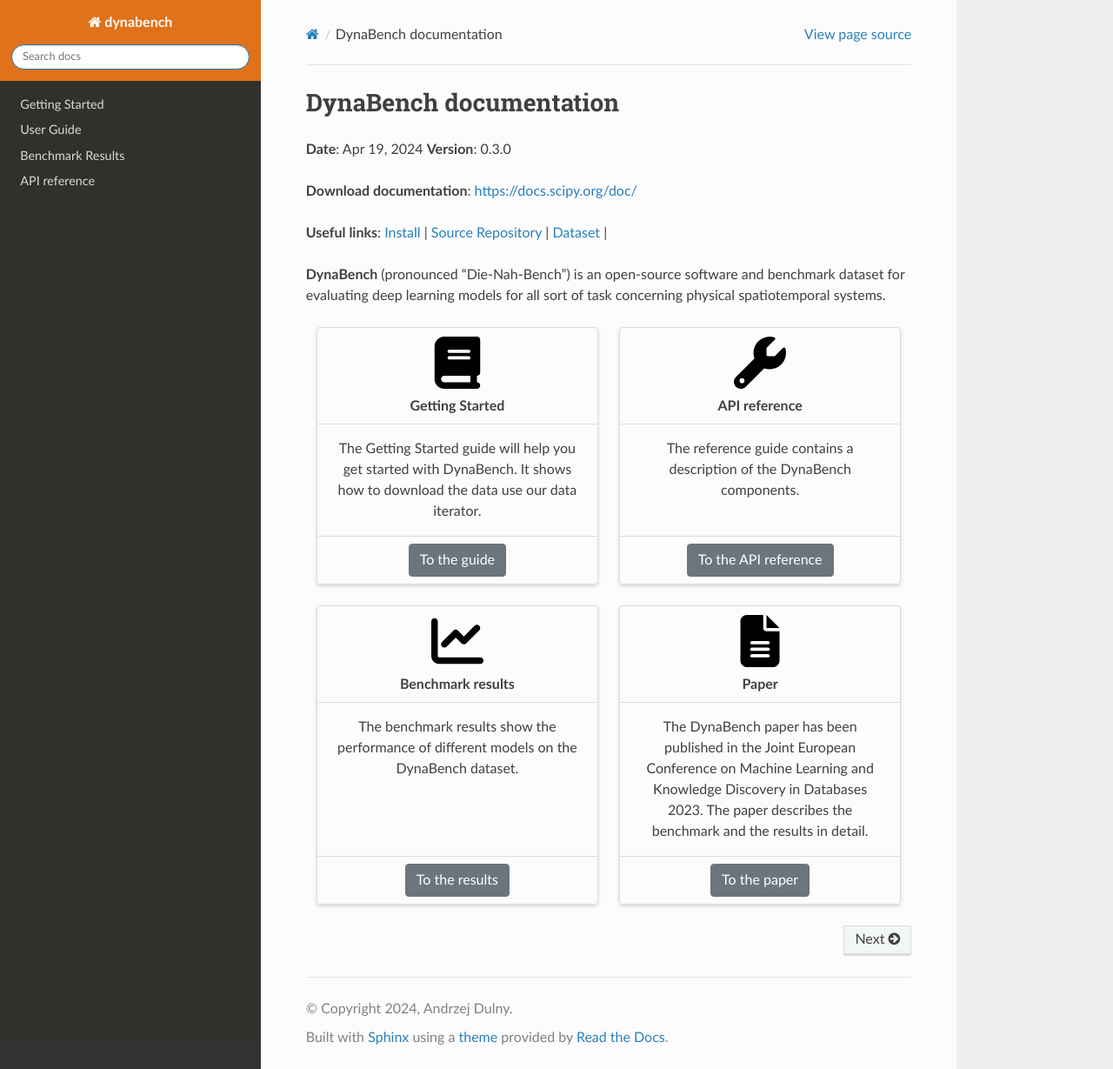
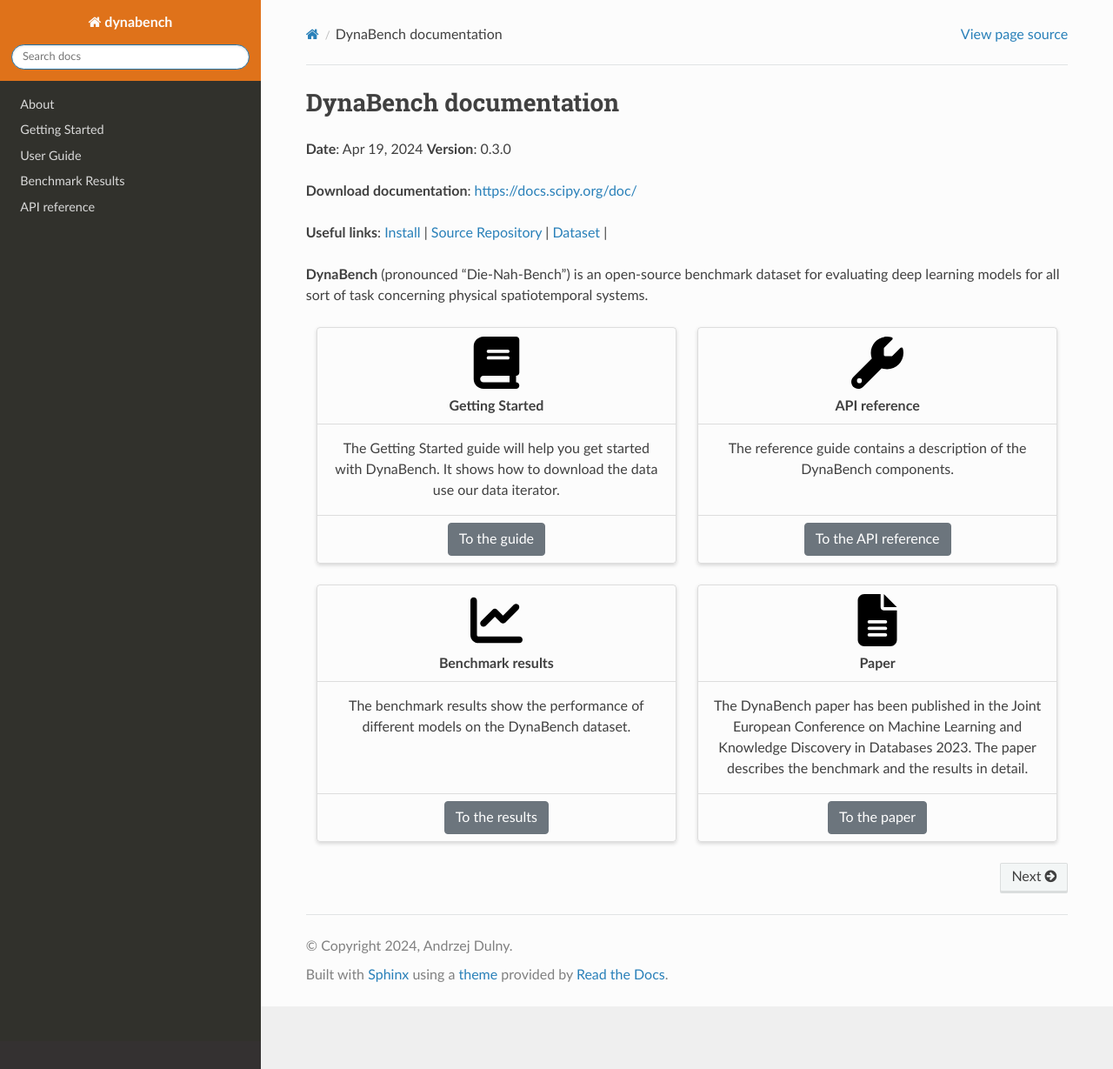
Before and after one commit to badulion/dynabench, a Sphinx documentation site: the page built from docs/source/index.rst, in a window 1280 px wide and 1229 px high. Shown: the whole window at 87% size. Built offline with Sphinx 7.4.7 and the Read the Docs theme 2.0.0, drawn with Linux system fonts in a browser that asks for light colours.

Commit message:
Updated structure and layout

```diff
--- a/docs/source/_static/dynabench.css
+++ b/docs/source/_static/dynabench.css
@@ -13,3 +13,7 @@
 .wy-side-scroll {
     background: #31312C;
 }
+
+.wy-nav-content {
+    max-width: none;
+}
--- a/docs/source/conf.py
+++ b/docs/source/conf.py
@@ -17,6 +17,7 @@
 extensions = [
     'sphinx.ext.autodoc',
     'sphinx.ext.autosummary',
+    'sphinx.ext.viewcode',
     'numpydoc',
     'sphinx_design',
     'sphinx_rtd_theme',
--- a/docs/source/index.rst
+++ b/docs/source/index.rst
@@ -13,7 +13,7 @@
 `Source Repository <https://github.com/badulion/dynabench>`__ |
 `Dataset <https://wuedata.uni-wuerzburg.de/radar/de/dataset/sSEeRraAYDgQCgBP>`__ |
 
-**DynaBench** (pronounced "Die-Nah-Bench") is an open-source software and benchmark dataset for evaluating deep learning models for all sort of task concerning physical spatiotemporal systems.
+**DynaBench** (pronounced "Die-Nah-Bench") is an open-source benchmark dataset for evaluating deep learning models for all sort of task concerning physical spatiotemporal systems.
 
 .. grid:: 1 1 2 2
     :gutter: 2 3 4 4
@@ -88,11 +88,13 @@
 
             To the paper
 
+
 .. toctree::
-   :maxdepth: 1
-   :hidden:
+    :maxdepth: 1
+    :hidden:
 
-   Getting Started <start>
-   User Guide <guide>
-   Benchmark Results <results>
-   API reference <api>
+    About <about>
+    Getting Started <start>
+    User Guide <guide>
+    Benchmark Results <results>
+    API reference <api>
```
